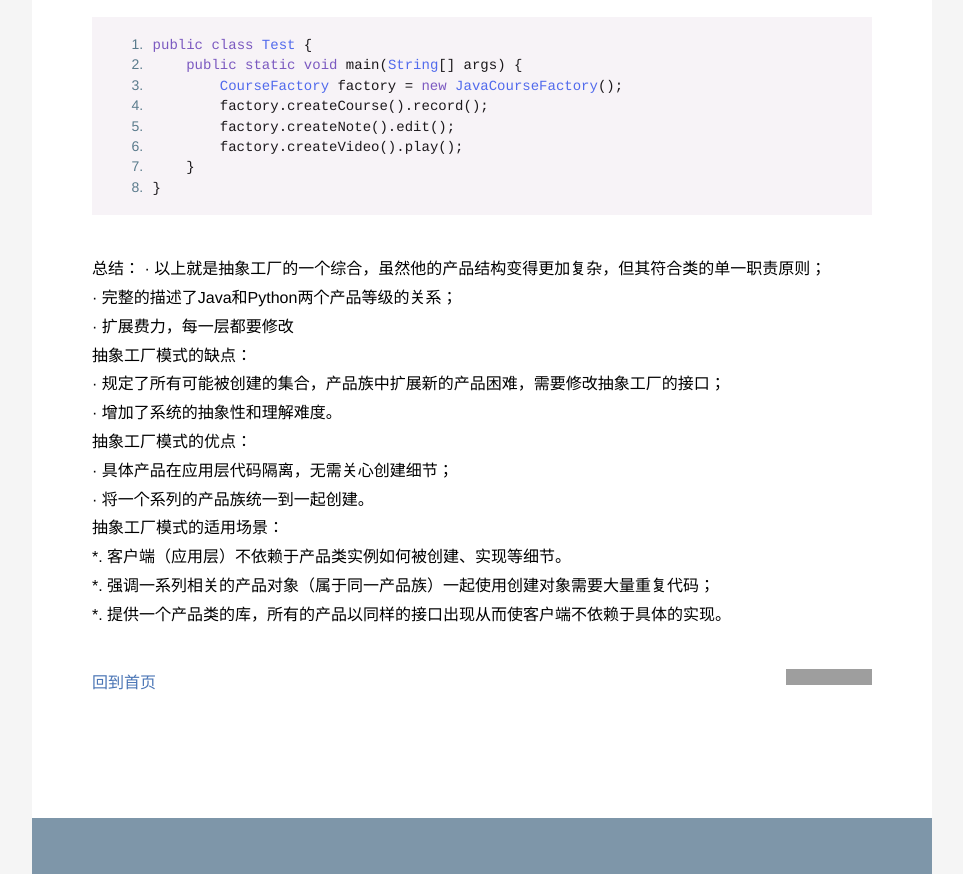
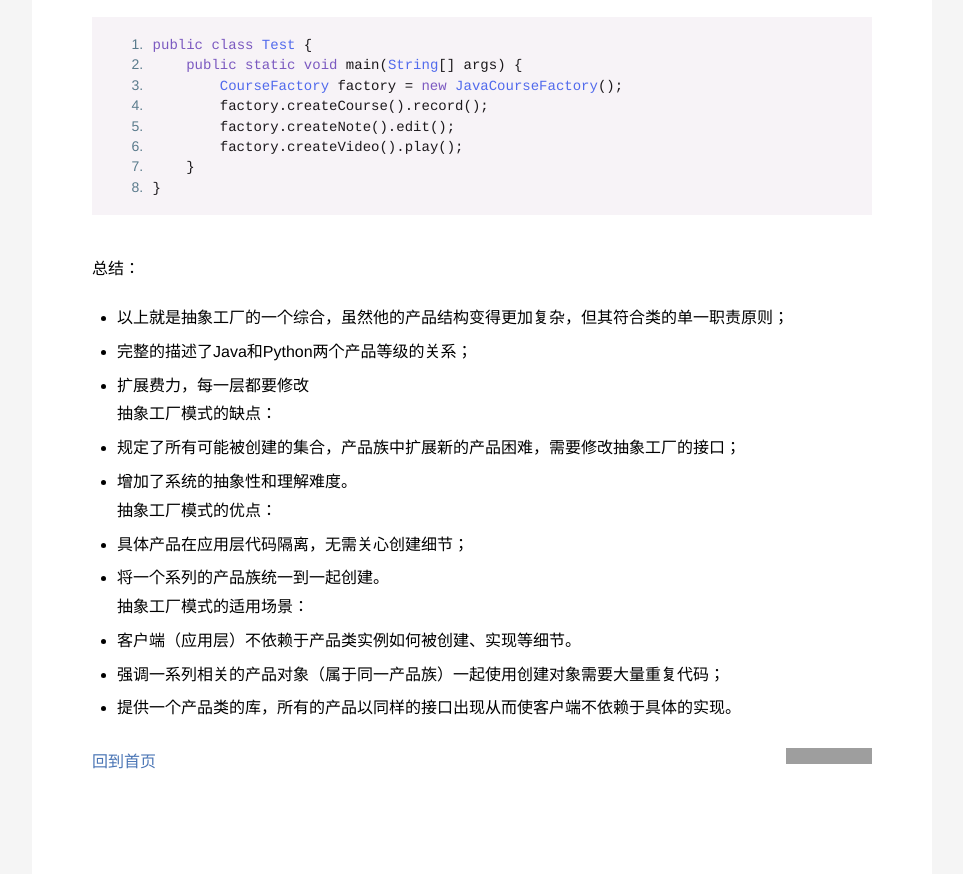
Before and after one commit to baiqingbiao/baiqingbiao.github.io, a Jekyll site: the page built from _posts/2020-11-29-designPatterns_1.md, in a window 1280 px wide and 900 px high, scrolled down 7839 px, cut to the strip 0-874 px from the top of the window. Shown: the whole strip, without its empty margins (158-1121 px from the left). Built offline with Jekyll 4.4.1, drawn with Linux system fonts in a browser that asks for light colours; grey boxes are pictures that could not be loaded.

````diff
--- a/_posts/2020-11-29-designPatterns_1.md
+++ b/_posts/2020-11-29-designPatterns_1.md
@@ -316,16 +316,16 @@ public class Test {
 }
 ```
 总结：
-· 以上就是抽象工厂的一个综合，虽然他的产品结构变得更加复杂，但其符合类的单一职责原则；<br>
-· 完整的描述了Java和Python两个产品等级的关系；<br>
-· 扩展费力，每一层都要修改<br>
++ 以上就是抽象工厂的一个综合，虽然他的产品结构变得更加复杂，但其符合类的单一职责原则；<br>
++ 完整的描述了Java和Python两个产品等级的关系；<br>
++ 扩展费力，每一层都要修改<br>
 抽象工厂模式的缺点：<br>
-· 规定了所有可能被创建的集合，产品族中扩展新的产品困难，需要修改抽象工厂的接口；<br>
-· 增加了系统的抽象性和理解难度。<br>
++ 规定了所有可能被创建的集合，产品族中扩展新的产品困难，需要修改抽象工厂的接口；<br>
++ 增加了系统的抽象性和理解难度。<br>
 抽象工厂模式的优点：<br>
-· 具体产品在应用层代码隔离，无需关心创建细节；<br>
-· 将一个系列的产品族统一到一起创建。<br>
+- 具体产品在应用层代码隔离，无需关心创建细节；<br>
+- 将一个系列的产品族统一到一起创建。<br>
 抽象工厂模式的适用场景：<br>
-*. 客户端（应用层）不依赖于产品类实例如何被创建、实现等细节。<br>
-*. 强调一系列相关的产品对象（属于同一产品族）一起使用创建对象需要大量重复代码；<br>
-*. 提供一个产品类的库，所有的产品以同样的接口出现从而使客户端不依赖于具体的实现。<br>
+* 客户端（应用层）不依赖于产品类实例如何被创建、实现等细节。<br>
+* 强调一系列相关的产品对象（属于同一产品族）一起使用创建对象需要大量重复代码；<br>
+* 提供一个产品类的库，所有的产品以同样的接口出现从而使客户端不依赖于具体的实现。<br>
````
